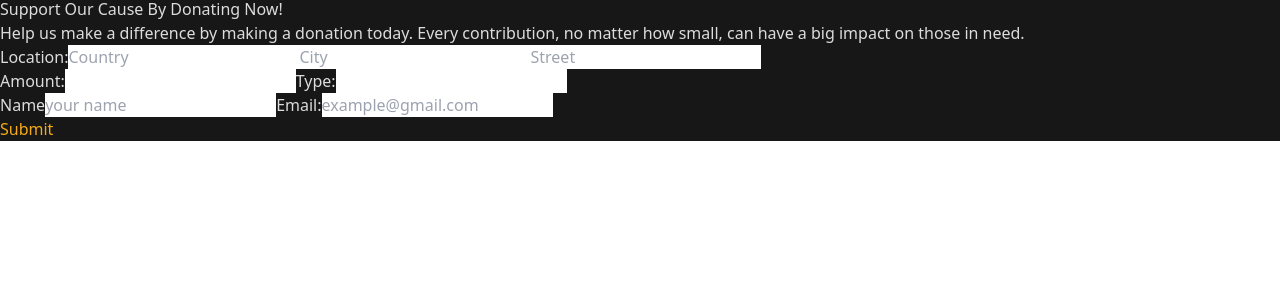
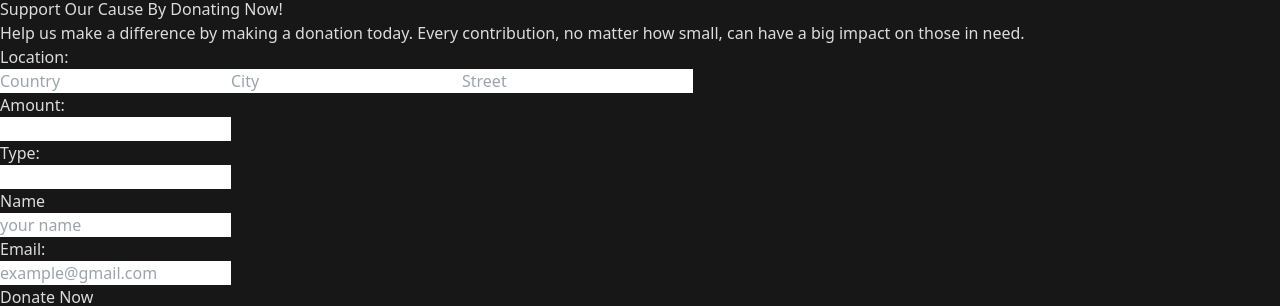
Before and after one commit to jeylanab/saveFood, a React (Vite) app: page / in a window 1280 px wide. Shown: the part 3111-3417 px from the top of the page. Before the commit the page ends 3252 px from the top, so only its background shows below. Built offline with nearby package versions, Linux system fonts and the light colour scheme.

Commit message:
added form

```diff
--- a/src/components/Donate.jsx
+++ b/src/components/Donate.jsx
@@ -11,34 +11,42 @@ const Donate = () => {
               </div>
               <div>
                   <form action="form" className='flex justify-start items-start flex-col'>
+                      <label htmlFor="location">Location:</label>
                       <div className='location '>
-                           <label htmlFor="location">Location:</label>
+
                             <input type="text" className='lg:w-[100px] m-2 primeColor font-poppins text-center font-semibold' placeholder='Country' />
                             <input type="text" className='lg:w-[100px] m-2 primeColor font-poppins text-center font-semibold  ' placeholder='City' />
                             <input type="text" className='lg:w-[100px] m-2 primeColor font-poppins text-center font-semibold' placeholder='Street' />
                       </div>
+                      <label htmlFor="amount">Amount:</label>
                       <div>
-                           <label htmlFor="amount">Amount:</label>
-                           <input type="number" className='lg:w-[100px] m-2 primeColor' /><label htmlFor="type">Type:</label>
+
+                          <input type="number" className='lg:w-[100px] m-2 primeColor' />
+
+                      </div>
+                      <label htmlFor="type">Type:</label>
+                      <div>
+
                             <input type="type" className='lg:w-[100px] m-2 font-poppins text-center font-semibold' />
                       </div>
+
+                      <label htmlFor="name">Name</label>
 
                       <div>
 
 
+                          <input type="text" placeholder='your name'  className='lg:w-auto m-2 primeColor  font-poppins text-center font-semibold' />
 
                       </div>
+                      <label htmlFor="email">Email:</label>
 
                       <div>
-                            <label htmlFor="name">Name</label>
-                            <input type="text" placeholder='your name'  className='lg:w-auto m-2 primeColor  font-poppins text-center font-semibold' />
 
-                            <label htmlFor="email">Email:</label>
                             <input type="text" placeholder='example@gmail.com'  className='lg:w-auto primeColor  m-2 primeColor font-poppins text-center font-semibold' />
                       </div>
 
 
-                      <input type="submit" className='text-center primeColor' />
+                     <button type='submit btndonate'>Donate Now</button>
 
                 </form>
 
--- a/src/index.css
+++ b/src/index.css
@@ -90,3 +90,7 @@
   background-color: rgb(23, 23, 23);
   color: rgb(220, 220, 220);
 }
+.btndonate {
+  background-color: orange;
+
+}
```
